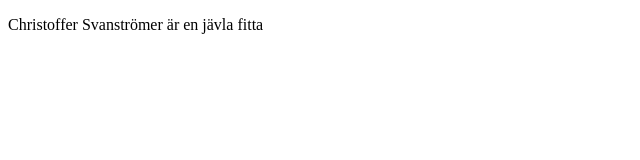
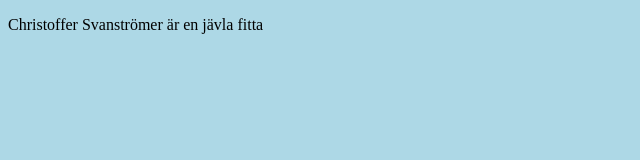
Before and after one commit to Gnidleif/gnidleif.github.io, a plain HTML site: page docs/index.html in a window 1280 px wide. Shown: the whole page, without its empty margins (0-640 px from the left). Drawn offline with Linux system fonts and the light colour scheme.

Commit message:
Update index.html

```diff
--- a/docs/index.html
+++ b/docs/index.html
@@ -1,5 +1,8 @@
 <!DOCTYPE html>
 <html>
+    <head>
+        <link rel="stylesheet" href="index.css">
+    </head>
     <body>
         <p>Christoffer Svanströmer är en jävla fitta</p>
     </body>
```
